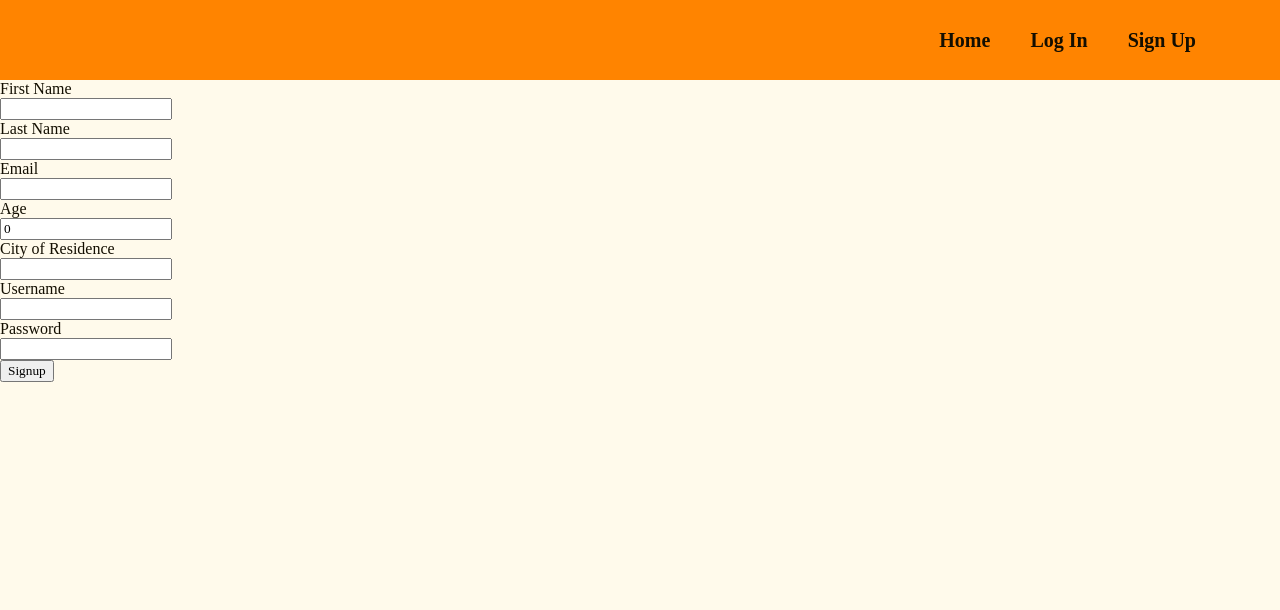
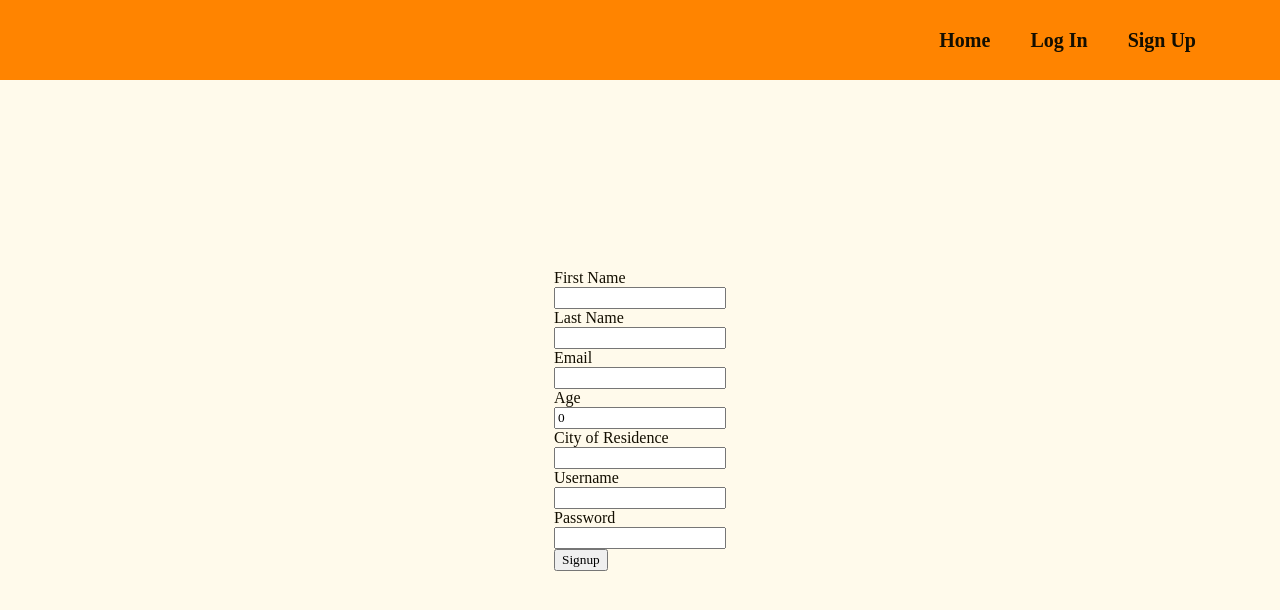
Before and after one commit to ka1munrir/hermit, a React (Vite) app in the folder client/: page /signup in a window 1280 px wide. Shown: the top 610 px of the page. Built offline with nearby package versions, Linux system fonts and the light colour scheme; no server answers; a web font is replaced by a local one.

Commit message:
started working on readme + signup css

```diff
--- /dev/null
+++ b/client/src/pages/signup/SignUp.css
@@ -0,0 +1,8 @@
+#signUp-div{
+    width: 100vw;
+    height: 85vh;
+    display: flex;
+    justify-content: center;
+    align-items: center;
+
+}
--- a/client/src/pages/signup/SignUp.jsx
+++ b/client/src/pages/signup/SignUp.jsx
@@ -1,6 +1,7 @@
 import { useFormik } from 'formik';
 import { useNavigate } from "react-router-dom";
 import * as Yup from 'yup';
+import './SignUp.css'
 
 const Signup = () => {
     const nav = useNavigate();
@@ -64,6 +65,7 @@ const Signup = () => {
     });
 
     return (
+        <div id='signUp-div'>
             <form onSubmit={(e) => {
                 formik.handleSubmit(e);
                 nav("/login");
@@ -98,16 +100,6 @@ const Signup = () => {
                         <div className="error">{formik.errors.email}</div>
                     ) : null}
                 </div>
-            {/* <div className="input-group">
-                <label>Phone Number</label>
-                <input
-                    type="phone_number"
-                    {...formik.getFieldProps('phone_number')}
-                />
-                {formik.touched.phone_number && formik.errors.phone_number ? (
-                    <div className="error">{formik.errors.phone_number}</div>
-                ) : null}
-            </div> */}
                 <div className="input-group">
                     <label>Age</label>
                     <input
@@ -152,6 +144,7 @@ const Signup = () => {
 
                 <button type="submit">Signup</button>
             </form>
+        </div>
     );
 };
 
```
Also changed, not shown: 1 other file (tests, documents, lock files or other folders). Lines whose indentation alone changed are shown as unchanged.
